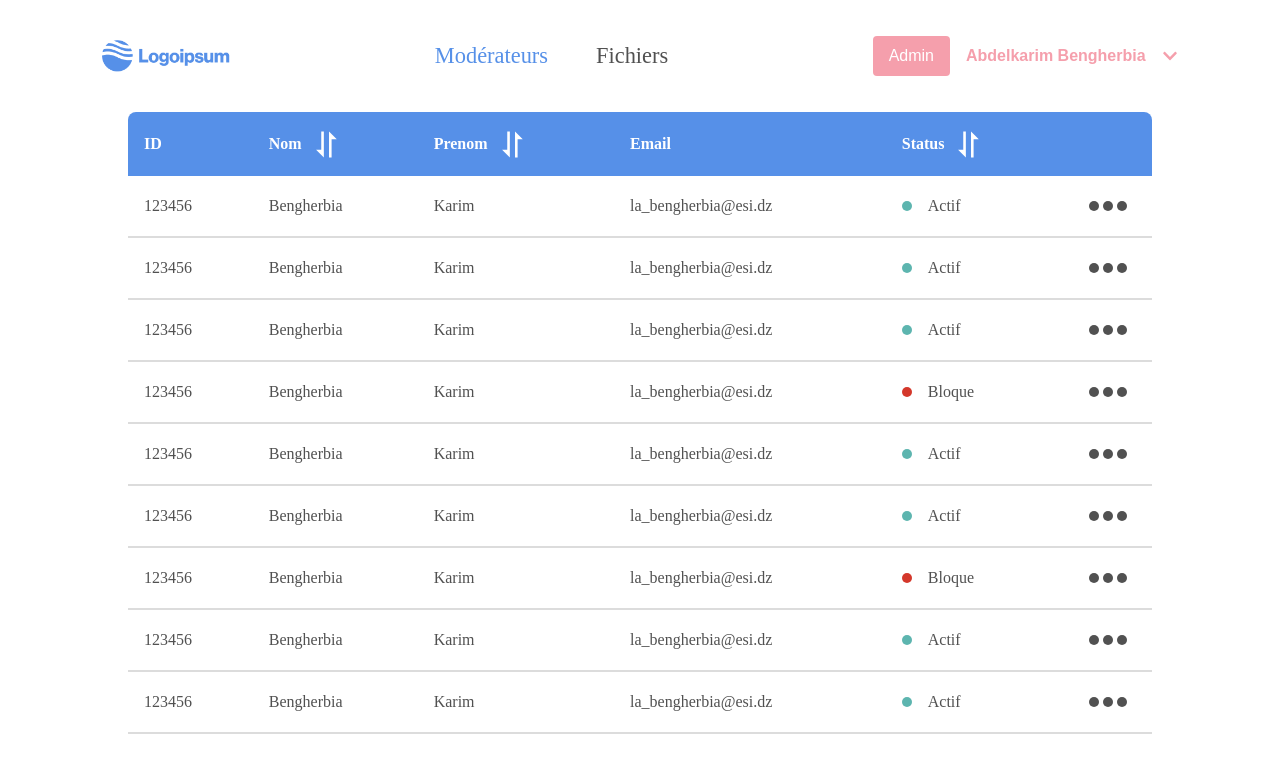
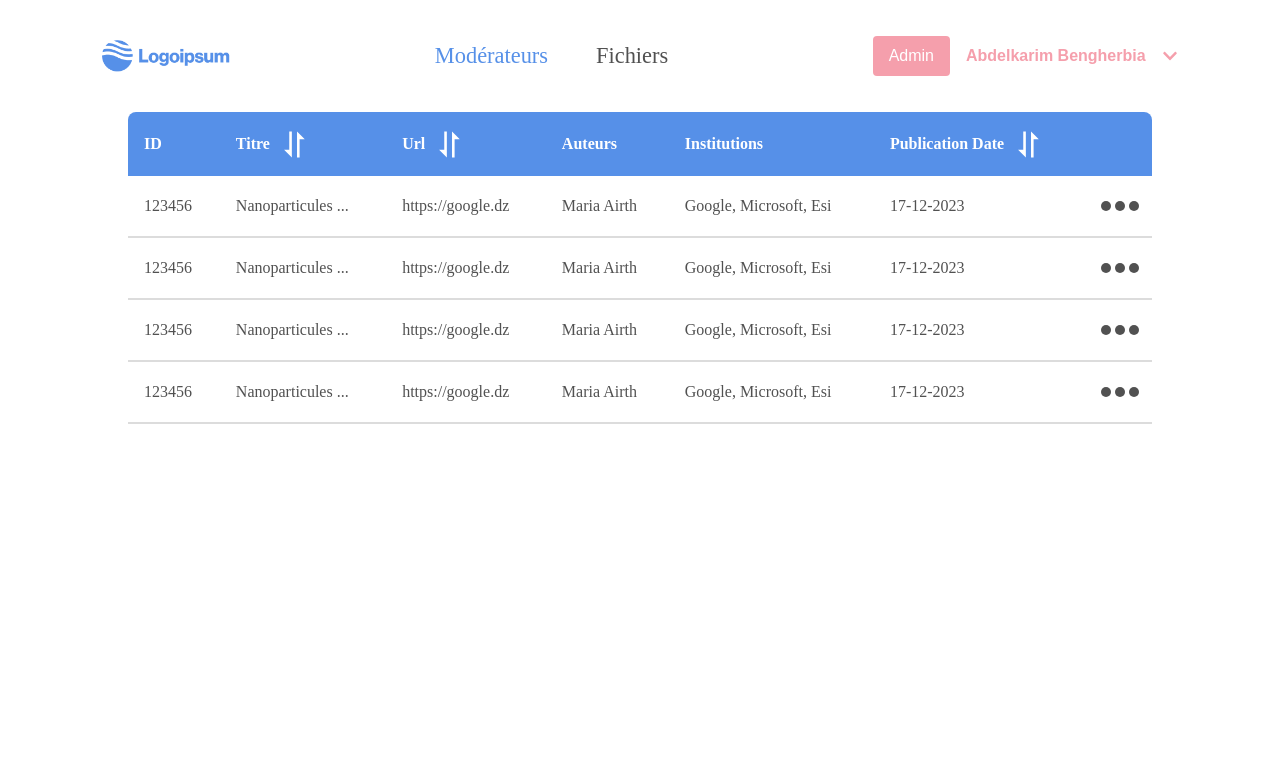
Before and after one commit to CS-ISE-Project/front-end, a React (Create React App) app: page /admin in a window 1280 px wide. Shown: the top 772 px of the page. Built offline with nearby package versions, Linux system fonts and the light colour scheme.

Commit message:
add second Table

```diff
--- a/src/Components/Pages/Admin/Layout/AdminLayout.js
+++ b/src/Components/Pages/Admin/Layout/AdminLayout.js
@@ -3,14 +3,14 @@ import { Outlet } from 'react-router-dom'
 import Footer from '../../../Shared/Footer'
 import Navbar from './Navbar'
 import Table from './Table'
-
+import SecondTable from './SecondTable'
 
 function AdminLayout() {
   return (
     <div>
         <Navbar />
         <Outlet />
-        <Table />
+        <SecondTable />
         {/* <Footer />     */}
       </div>
   )
--- /dev/null
+++ b/src/Components/Pages/Admin/Layout/SecondTable.js
@@ -0,0 +1,106 @@
+import React, { useState } from 'react'
+
+function SecondTable  () {
+    const headers = ["ID","Titre","Url","Auteurs","Institutions","Publication Date",""]
+    const tableImg = <img src='BiSort.svg'/>
+    const tableIcon = ["Titre" , "Url" , "Publication Date"]
+    const [selectedRowIndex, setSelectedRowIndex] = useState(null);
+    const handleAction = (actionType, index) => {
+
+        if (actionType === 'activate') {
+          // Code to activate the user at the specified index
+        } else if (actionType === 'block') {
+          // Code to block the user at the specified index
+        }
+
+      };
+
+
+      const toggleDivVisibility = (index) => {
+        setSelectedRowIndex(selectedRowIndex === index ? null : index);
+      }
+
+    const modData = [
+        {
+            ID:"123456",
+            Titre:"Nanoparticules ...",
+            Url:"https://google.dz",
+            Auteurs:"Maria Airth",
+            Institutions:"Google, Microsoft, Esi",
+            PublicationDate :"17-12-2023"
+        },
+        {
+            ID:"123456",
+            Titre:"Nanoparticules ...",
+            Url:"https://google.dz",
+            Auteurs:"Maria Airth",
+            Institutions:"Google, Microsoft, Esi",
+            PublicationDate :"17-12-2023"
+        },
+        {
+            ID:"123456",
+            Titre:"Nanoparticules ...",
+            Url:"https://google.dz",
+            Auteurs:"Maria Airth",
+            Institutions:"Google, Microsoft, Esi",
+            PublicationDate :"17-12-2023"
+        },
+        {
+            ID:"123456",
+            Titre:"Nanoparticules ...",
+            Url:"https://google.dz",
+            Auteurs:"Maria Airth",
+            Institutions:"Google, Microsoft, Esi",
+            PublicationDate :"17-12-2023"
+        },
+    ]
+
+    return (
+
+
+    <div>
+        <table className='mt-[88px] md:mt-[112px] w-[80vw] mx-auto text-left'>
+            <thead className='bg-Blue66 text-white'>
+                <tr className=''>
+                    {headers.map((header,i)=>(
+                        <th key={i} className={`${i=== 0 ? "rounded-tl-lg": i===headers.length-1 ? "rounded-tr-lg " :""} p-4`}>
+                            <div className='flex items-center gap-2'>
+                                {header}
+                                {tableIcon.indexOf(header) !== -1 ? tableImg : null}
+                            </div>
+                        </th>
+                        )) }
+                </tr>
+            </thead>
+            <tbody className='text-Typo'>
+            {modData.map((data,i)=>(
+                    <tr key={i} className='border-b-2 border-solid border-Typo border-opacity-20'>
+                        <td className='p-4'>{data.ID}</td>
+                        <td className='p-4'>{data.Titre}</td>
+                        <td className='p-4'>{data.Url}</td>
+                        <td className='p-4'>{data.Auteurs}</td>
+                        <td className='p-4'>{data.Institutions}</td>
+                        <td className='p-4'>{data.PublicationDate}</td>
+                        <td className='relative'>
+                            <div className='flex justify-center items-center  py-3 cursor-pointer'>
+                            <button className='flex gap-1 py-3 px-2 ' onClick={() => toggleDivVisibility(i)}>
+                                <div className='h-[10px] w-[10px] rounded-full bg-Typo'></div>
+                                <div className='h-[10px] w-[10px] rounded-full bg-Typo'></div>
+                                <div className='h-[10px] w-[10px] rounded-full bg-Typo'></div>
+                            </button>
+                            {selectedRowIndex === i && (
+                                    <div className={` absolute top-[60%] left-[60%] bg-white flex justify-center items-center py-2 w-[100px] shadow-2xl rounded-md `}>
+                                            <button onClick={() => handleAction("block", i)}>Delete</button>
+                                    </div>
+                            )}
+                            </div>
+                        </td>
+                    </tr>
+                ))}
+            </tbody>
+        </table>
+    </div>
+  )
+}
+
+export default SecondTable
```
Also changed, not shown: src/Components/Pages/Admin/Layout/Table.js (line endings or trailing spaces).
